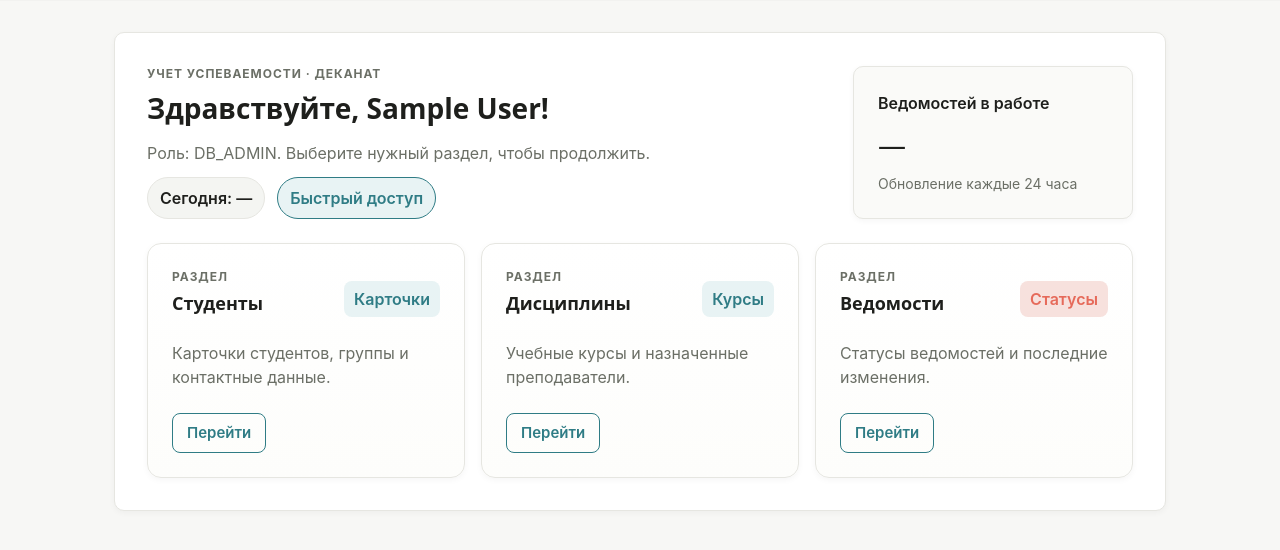
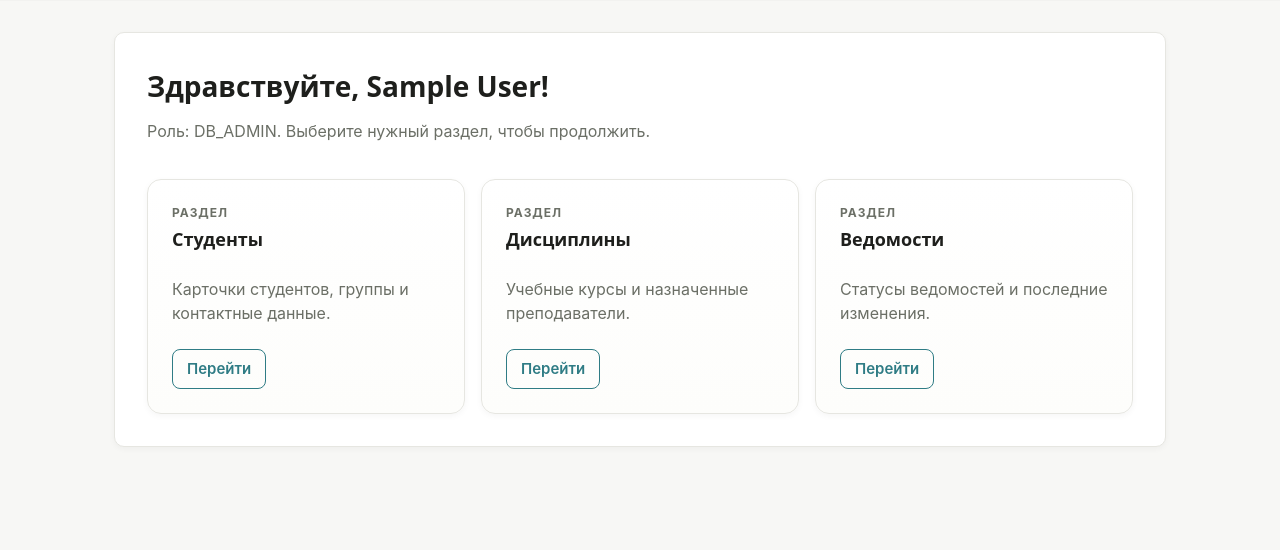
Before and after one commit to pushkinpushkin/dekanat, a Flask app: page / in a window 1280 px wide. Shown: the part 57-607 px from the top of the page. Run offline with Flask 3, Linux system fonts and the light colour scheme; a user stored in the database is signed in; tables that the repository leaves empty hold one stand-in row (values such as "Sample post").

Commit message:
Simplify home hero and panels

```diff
--- a/static/style.css
+++ b/static/style.css
@@ -510,24 +510,6 @@
   font-size: 14px;
 }
 
-.chip {
-  display: inline-flex;
-  align-items: center;
-  gap: 6px;
-  padding: 8px 12px;
-  border-radius: 999px;
-  border: 1px solid var(--color-border);
-  background: #f4f5f2;
-  color: var(--color-text);
-  font-weight: 600;
-}
-
-.chip--accent {
-  border-color: var(--color-accent);
-  color: var(--color-accent);
-  background: var(--color-accent-weak);
-}
-
 .eyebrow {
   letter-spacing: 0.08em;
   text-transform: uppercase;
@@ -572,21 +554,6 @@
 
 .panel__footer {
   margin-top: auto;
-}
-
-.pill {
-  display: inline-flex;
-  align-items: center;
-  padding: 6px 10px;
-  border-radius: var(--radius-md);
-  background: var(--color-accent-weak);
-  color: var(--color-accent);
-  font-weight: 600;
-}
-
-.pill--warning {
-  background: var(--color-cta-weak);
-  color: var(--color-cta);
 }
 
 .badge {
--- a/templates/index.html
+++ b/templates/index.html
@@ -3,21 +3,10 @@
 <section class="home-section">
     <div class="home-hero">
         <div class="home-hero__text">
-            <p class="eyebrow">Учет успеваемости · Деканат</p>
             <h1>Здравствуйте, {{ current_user.full_name }}!</h1>
             <p class="muted">Роль: {{ current_user.role }}. Выберите нужный раздел, чтобы продолжить.</p>
-            <div class="home-hero__meta">
-                <span class="chip">Сегодня: {{ current_date|default('—') }}</span>
-                <span class="chip chip--accent">Быстрый доступ</span>
-            </div>
         </div>
-        <div class="home-hero__aside">
-            <div class="stat-tile">
-                <span class="stat-tile__label">Ведомостей в работе</span>
-                <span class="stat-tile__value">{{ open_gradebooks|default('—') }}</span>
-                <span class="stat-tile__hint muted">Обновление каждые 24 часа</span>
-            </div>
-        </div>
+        <div class="home-hero__aside"></div>
     </div>
 
     <div class="panel-grid">
@@ -27,7 +16,6 @@
                     <p class="eyebrow">Раздел</p>
                     <h3>Студенты</h3>
                 </div>
-                <span class="pill">Карточки</span>
             </div>
             <p class="muted">Карточки студентов, группы и контактные данные.</p>
             <div class="panel__footer">
@@ -41,7 +29,6 @@
                     <p class="eyebrow">Раздел</p>
                     <h3>Дисциплины</h3>
                 </div>
-                <span class="pill">Курсы</span>
             </div>
             <p class="muted">Учебные курсы и назначенные преподаватели.</p>
             <div class="panel__footer">
@@ -55,7 +42,6 @@
                     <p class="eyebrow">Раздел</p>
                     <h3>Ведомости</h3>
                 </div>
-                <span class="pill pill--warning">Статусы</span>
             </div>
             <p class="muted">Статусы ведомостей и последние изменения.</p>
             <div class="panel__footer">
```
